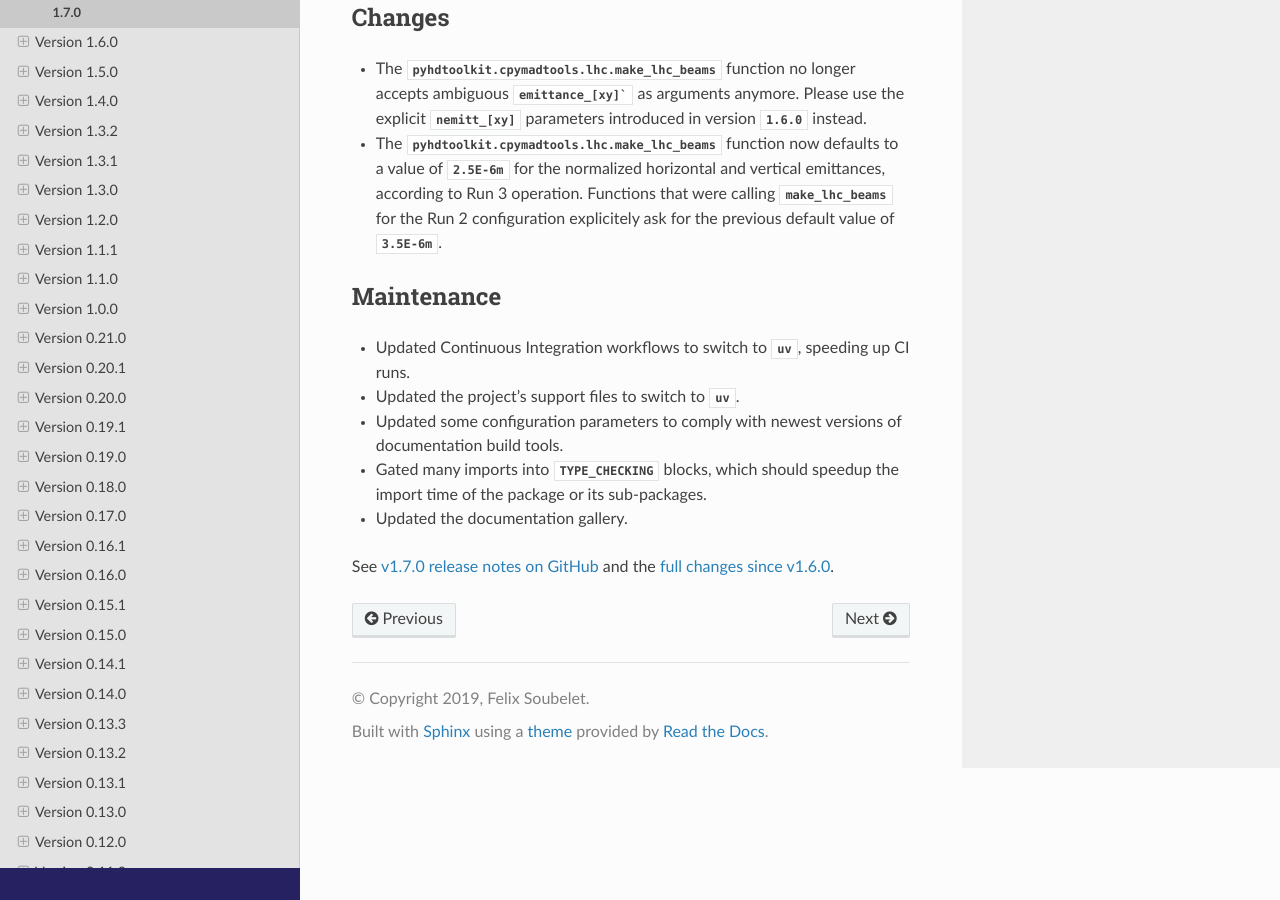
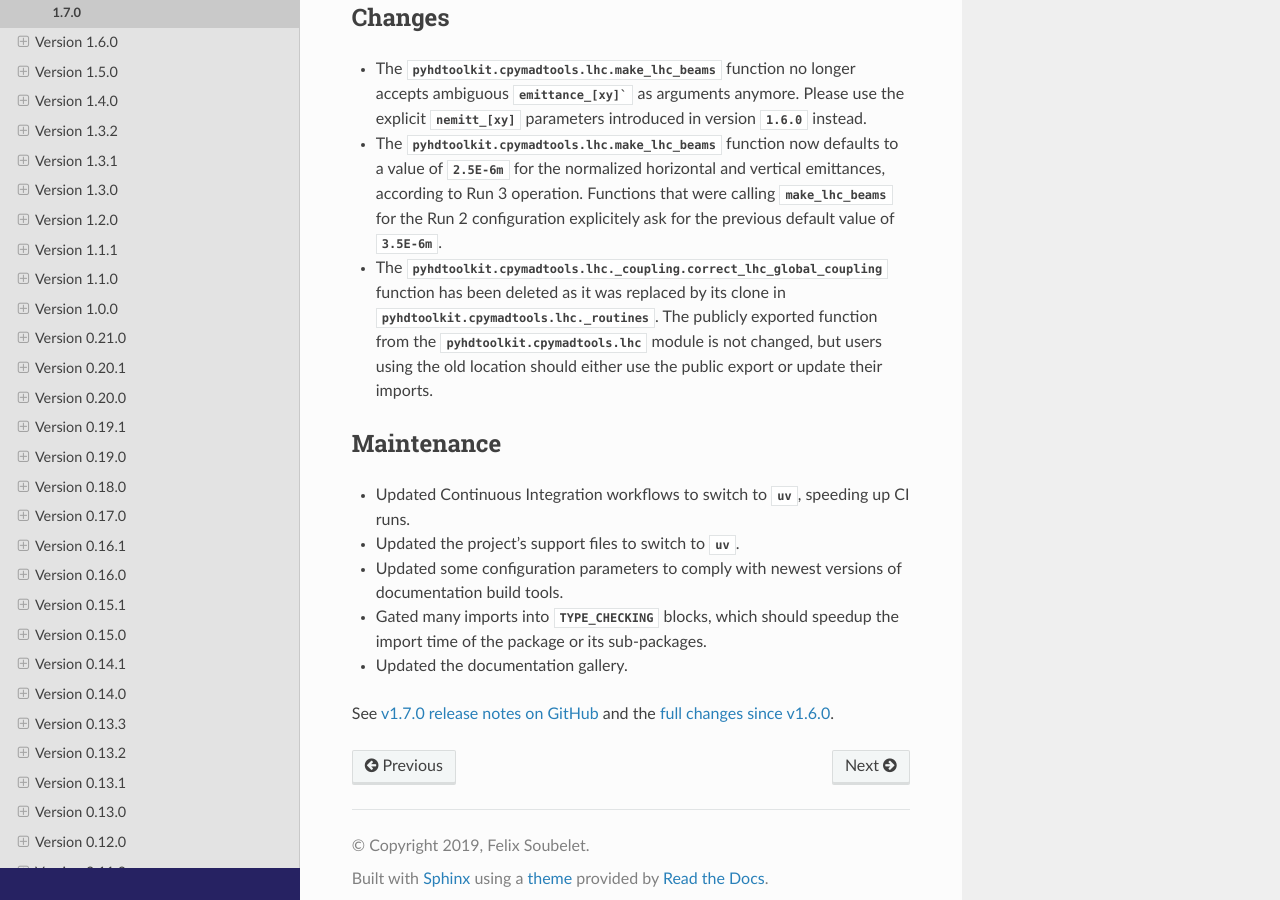
Before and after one commit to fsoubelet/PyhDToolkit, a Sphinx documentation site: the page built from docs/releases/v1.7.0.rst, in a window 1280 px wide and 900 px high, scrolled down 613 px. Built offline with Sphinx 7.4.7 and the Read the Docs theme 3.1.0, drawn with Linux system fonts in a browser that asks for light colours; pages that are not in the unit, such as notebooks, are missing from menus.

Commit message:
and document in release notes here

```diff
--- a/docs/releases/v1.7.0.rst
+++ b/docs/releases/v1.7.0.rst
@@ -22,6 +22,7 @@ Changes
 
 * The `pyhdtoolkit.cpymadtools.lhc.make_lhc_beams` function no longer accepts ambiguous `emittance_[xy]`` as arguments anymore. Please use the explicit `nemitt_[xy]` parameters introduced in version `1.6.0` instead.
 * The `pyhdtoolkit.cpymadtools.lhc.make_lhc_beams` function now defaults to a value of `2.5E-6m` for the normalized horizontal and vertical emittances, according to Run 3 operation. Functions that were calling `make_lhc_beams` for the Run 2 configuration explicitely ask for the previous default value of `3.5E-6m`.
+* The `pyhdtoolkit.cpymadtools.lhc._coupling.correct_lhc_global_coupling` function has been deleted as it was replaced by its clone in `pyhdtoolkit.cpymadtools.lhc._routines`. The publicly exported function from the `pyhdtoolkit.cpymadtools.lhc` module is not changed, but users using the old location should either use the public export or update their imports.
 
 Maintenance
 ~~~~~~~~~~~
```
